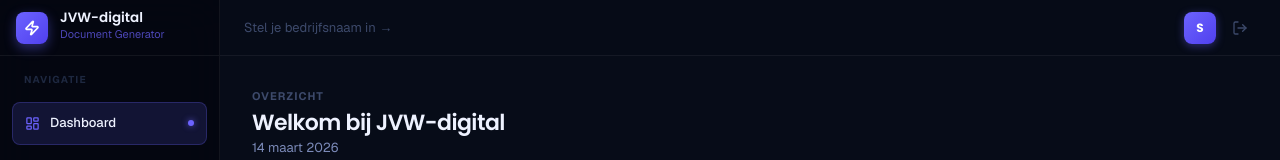
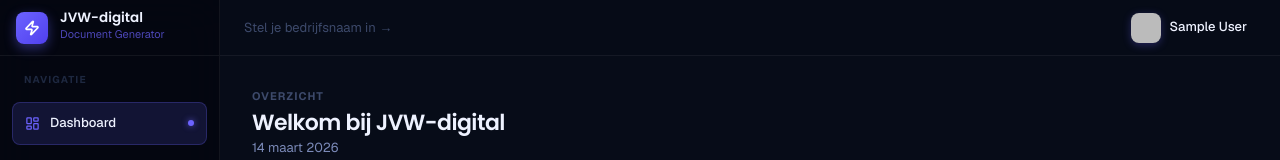
Before and after one commit to Jaspervanwinden2000/JVW-digital-docx, a Next.js app: page / in a window 1280 px wide. Shown: the top 160 px of the page. Built offline with nearby package versions, Linux system fonts and the light colour scheme; no server answers; the database is empty; sample sign-in values are in the browser's storage; what @react-pdf/renderer would draw is missing.

Commit message:
feat: show Google profile photo and name in TopBar with account dropdown

```diff
--- a/components/layout/TopBar.tsx
+++ b/components/layout/TopBar.tsx
@@ -1,6 +1,8 @@
 'use client';
 
-import { Menu, LogOut } from 'lucide-react';
+import { useState, useRef, useEffect } from 'react';
+import { Menu, LogOut, User } from 'lucide-react';
+import Image from 'next/image';
 import { useRouter } from 'next/navigation';
 import { useCompanyStore } from '@/stores/companyStore';
 import { useAuth } from '@/contexts/AuthContext';
@@ -13,19 +15,30 @@ export function TopBar({ onMenuClick }: TopBarProps) {
   const bedrijf = useCompanyStore((s) => s.bedrijf);
   const { user, logout } = useAuth();
   const router = useRouter();
+  const [menuOpen, setMenuOpen] = useState(false);
+  const menuRef = useRef<HTMLDivElement>(null);
 
-  const initial = bedrijf.naam
-    ? bedrijf.naam.charAt(0).toUpperCase()
-    : user?.displayName
-    ? user.displayName.charAt(0).toUpperCase()
-    : user?.email
-    ? user.email.charAt(0).toUpperCase()
-    : 'D';
+  const displayName = user?.displayName || user?.email?.split('@')[0] || 'Gebruiker';
+  const email = user?.email || '';
+  const photoURL = user?.photoURL;
+  const initial = displayName.charAt(0).toUpperCase();
 
   async function handleLogout() {
+    setMenuOpen(false);
     await logout();
     router.replace('/login');
   }
+
+  // Sluit menu bij klik buiten
+  useEffect(() => {
+    function handleClickOutside(e: MouseEvent) {
+      if (menuRef.current && !menuRef.current.contains(e.target as Node)) {
+        setMenuOpen(false);
+      }
+    }
+    document.addEventListener('mousedown', handleClickOutside);
+    return () => document.removeEventListener('mousedown', handleClickOutside);
+  }, []);
 
   return (
     <header
@@ -69,32 +82,112 @@ export function TopBar({ onMenuClick }: TopBarProps) {
         )}
       </div>
 
-      <div className="flex items-center gap-2">
+      {/* Account dropdown */}
+      <div className="relative" ref={menuRef}>
+        <button
+          onClick={() => setMenuOpen(!menuOpen)}
+          className="flex items-center gap-2 rounded-xl px-2 py-1.5 cursor-pointer transition-all"
+          style={{
+            background: menuOpen ? 'rgba(255,255,255,0.07)' : 'transparent',
+            border: '1px solid transparent',
+          }}
+          onMouseEnter={(e) => {
+            if (!menuOpen) e.currentTarget.style.background = 'rgba(255,255,255,0.05)';
+          }}
+          onMouseLeave={(e) => {
+            if (!menuOpen) e.currentTarget.style.background = 'transparent';
+          }}
+          aria-label="Account menu"
+        >
           {/* Avatar */}
+          {photoURL ? (
+            <Image
+              src={photoURL}
+              alt={displayName}
+              width={30}
+              height={30}
+              className="rounded-lg flex-shrink-0 object-cover"
+              style={{ boxShadow: '0 2px 8px rgba(108, 99, 255, 0.3)' }}
+            />
+          ) : (
             <div
-          className="w-8 h-8 rounded-lg flex items-center justify-center text-[12px] font-bold text-white flex-shrink-0"
+              className="w-[30px] h-[30px] rounded-lg flex items-center justify-center text-[12px] font-bold text-white flex-shrink-0"
               style={{
                 background: 'linear-gradient(135deg, #6C63FF 0%, #5040EE 100%)',
                 boxShadow: '0 2px 8px rgba(108, 99, 255, 0.4)',
                 fontFamily: 'Poppins, sans-serif',
               }}
-          title={user?.email ?? ''}
             >
               {initial}
             </div>
+          )}
 
-        {/* Logout */}
+          {/* Naam — verborgen op mobiel */}
+          <span className="hidden sm:block text-[13px] font-medium max-w-[120px] truncate" style={{ color: 'var(--text-primary)' }}>
+            {displayName}
+          </span>
+        </button>
+
+        {/* Dropdown menu */}
+        {menuOpen && (
+          <div
+            className="absolute right-0 top-full mt-2 w-64 rounded-2xl overflow-hidden z-50"
+            style={{
+              background: 'rgba(13, 20, 37, 0.95)',
+              border: '1px solid rgba(255,255,255,0.1)',
+              backdropFilter: 'blur(20px)',
+              WebkitBackdropFilter: 'blur(20px)',
+              boxShadow: '0 8px 32px rgba(0,0,0,0.4)',
+            }}
+          >
+            {/* Profiel header */}
+            <div className="p-4 flex items-center gap-3" style={{ borderBottom: '1px solid rgba(255,255,255,0.07)' }}>
+              {photoURL ? (
+                <Image
+                  src={photoURL}
+                  alt={displayName}
+                  width={40}
+                  height={40}
+                  className="rounded-xl object-cover flex-shrink-0"
+                  style={{ boxShadow: '0 2px 12px rgba(108, 99, 255, 0.35)' }}
+                />
+              ) : (
+                <div
+                  className="w-10 h-10 rounded-xl flex items-center justify-center text-[15px] font-bold text-white flex-shrink-0"
+                  style={{
+                    background: 'linear-gradient(135deg, #6C63FF 0%, #5040EE 100%)',
+                    boxShadow: '0 2px 12px rgba(108, 99, 255, 0.4)',
+                    fontFamily: 'Poppins, sans-serif',
+                  }}
+                >
+                  {initial}
+                </div>
+              )}
+              <div className="min-w-0">
+                <p className="text-[13px] font-semibold truncate" style={{ color: 'var(--text-primary)', fontFamily: 'Poppins, sans-serif' }}>
+                  {displayName}
+                </p>
+                <p className="text-[11px] truncate mt-0.5" style={{ color: 'var(--text-secondary)' }}>
+                  {email}
+                </p>
+              </div>
+            </div>
+
+            {/* Acties */}
+            <div className="p-2">
               <button
                 onClick={handleLogout}
-          className="p-2 rounded-lg cursor-pointer transition-colors"
-          style={{ color: 'var(--text-tertiary)' }}
-          aria-label="Uitloggen"
-          title="Uitloggen"
-          onMouseEnter={(e) => (e.currentTarget.style.color = 'var(--error)')}
-          onMouseLeave={(e) => (e.currentTarget.style.color = 'var(--text-tertiary)')}
+                className="w-full flex items-center gap-3 px-3 py-2.5 rounded-xl text-[13px] cursor-pointer transition-colors text-left"
+                style={{ color: 'var(--error)' }}
+                onMouseEnter={(e) => (e.currentTarget.style.background = 'rgba(252,129,129,0.08)')}
+                onMouseLeave={(e) => (e.currentTarget.style.background = 'transparent')}
               >
-          <LogOut className="w-4 h-4" />
+                <LogOut className="w-4 h-4 flex-shrink-0" />
+                Uitloggen
               </button>
+            </div>
+          </div>
+        )}
       </div>
     </header>
   );
--- a/next.config.ts
+++ b/next.config.ts
@@ -4,6 +4,11 @@ const nextConfig: NextConfig = {
   typescript: {
     ignoreBuildErrors: true,
   },
+  images: {
+    remotePatterns: [
+      { protocol: 'https', hostname: 'lh3.googleusercontent.com' },
+    ],
+  },
 };
 
 export default nextConfig;
```
Lines whose indentation alone changed are shown as unchanged.
